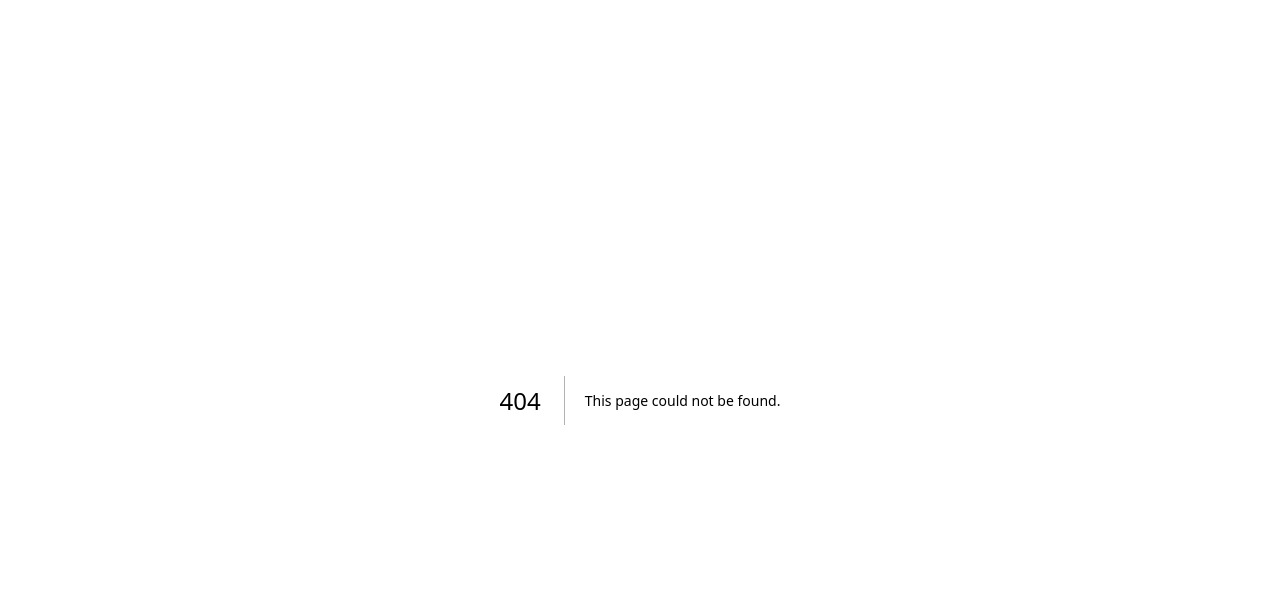
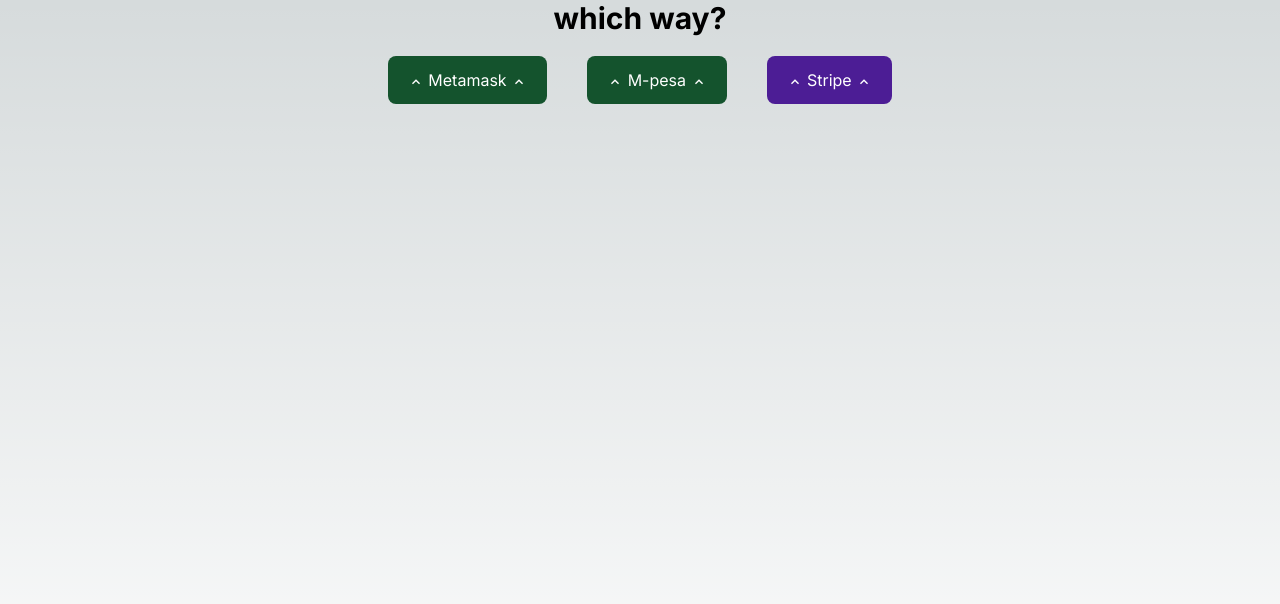
Before and after one commit to Jaarabytes/jipime, a Next.js app: page /lipa in a window 1280 px wide. Before the commit this address had no page. Shown: the top 604 px of the page. Built offline with nearby package versions, Linux system fonts and the light colour scheme.

Commit message:
feat: add stripe and metamask
add stripe and metamask for various payment options

```diff
--- /dev/null
+++ b/app/lipa/page.tsx
@@ -0,0 +1,23 @@
+import Link from "next/link"
+import { MdKeyboardArrowUp } from "react-icons/md"
+export default function Lipa () {
+    return (
+        <>
+            <div className="px-5 text-center" style={{minHeight: "100vh"}}>
+                <h1 className="font-bold text-3xl">which way?</h1>
+                {methods.map((element, index) => (
+                    <div key={index} className="flex justify-center sm:inline">
+                        <Link href={`/lipa${element.link}`}>
+                            <button className={`rounded-lg px-5 py-3 bg-green-900
+                            px-5 text-white m-5 ${element.name == "Metamask" ? "bg-amber-700 hover:bg-amber-500" : element.name == "M-pesa" ?
+                            "bg-green-900 hover:bg-green-700" : "bg-violet-900 hover:bg-violet-700"}`}><MdKeyboardArrowUp
+                            className="inline"/> {element.name} <MdKeyboardArrowUp className="inline"/></button>
+                        </Link>
+                    </div>
+                ))}
+            </div>
+        </>
+    )
+}
+
+const methods = [{name: "Metamask", link: ""}, {name: "M-pesa", link: '/mpesa'}, {name: "Stripe", link: "/"}]
```
